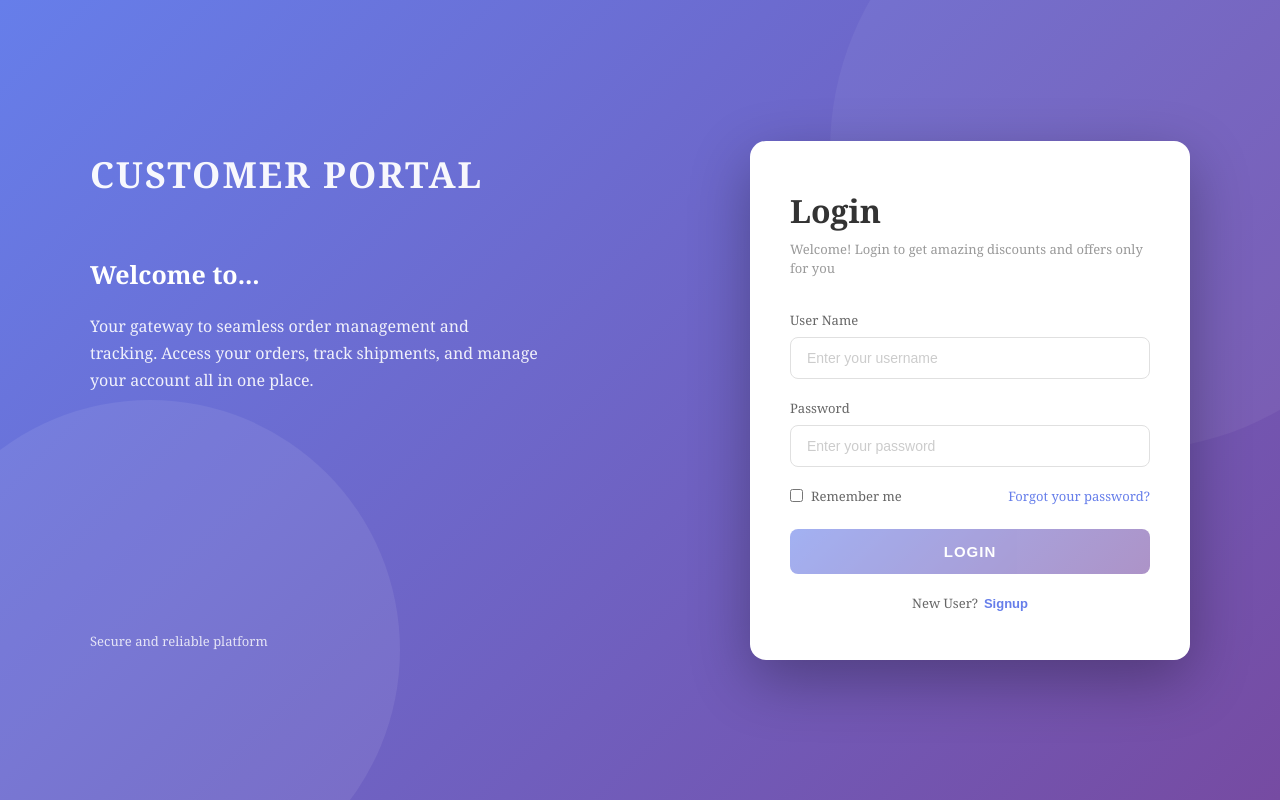
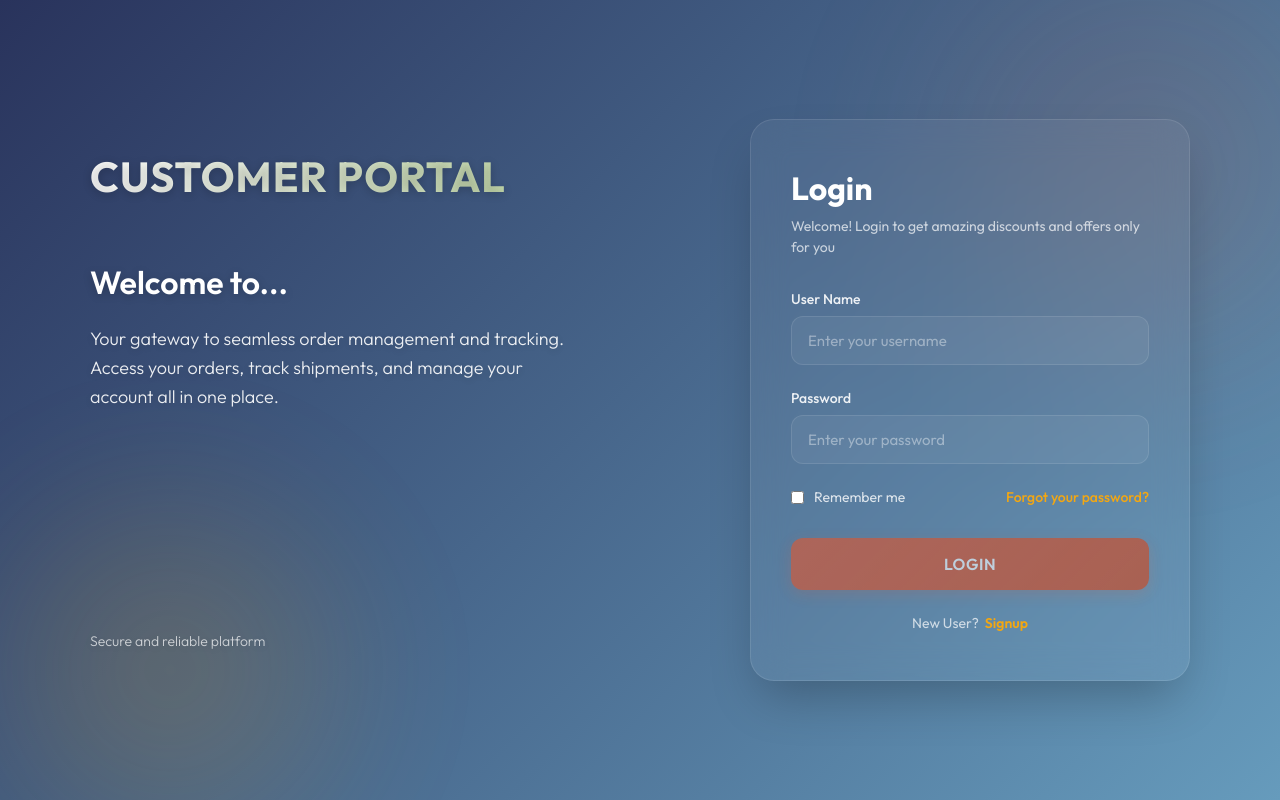
Before and after one commit to Nithish-S-V/Customer_Portal, an Angular app: page /login in a window 1280 px wide. Built offline with nearby package versions, Linux system fonts and the light colour scheme.

Commit message:
feat: Add initial login and registration page with comprehensive styling and basic routing setup.

```diff
--- a/src/app/auth/login/login.component.css
+++ b/src/app/auth/login/login.component.css
@@ -1,17 +1,17 @@
 .login-wrapper {
   min-height: 100vh;
   width: 100%;
-  background: linear-gradient(135deg, #667eea 0%, #764ba2 100%);
+  background: linear-gradient(135deg, #29335C 0%, #669BBC 100%);
   display: flex;
   align-items: center;
   justify-content: center;
   padding: 20px;
   position: relative;
   overflow: hidden;
-  font-family: Cambria, Cochin, Georgia, Times, 'Times New Roman', serif;
+  font-family: 'Outfit', sans-serif;
 }
 
-/* Decorative background circles */
+/* Decorative background elements for depth */
 .login-wrapper::before {
   content: '';
   position: absolute;
@@ -19,8 +19,11 @@
   left: -100px;
   width: 500px;
   height: 500px;
-  background: rgba(255, 255, 255, 0.08);
+  background: radial-gradient(circle, #F3A712 0%, rgba(243, 167, 18, 0) 70%);
+  opacity: 0.2;
   border-radius: 50%;
+  filter: blur(60px);
+  animation: float 10s infinite ease-in-out;
 }
 
 .login-wrapper::after {
@@ -30,8 +33,23 @@
   right: -150px;
   width: 600px;
   height: 600px;
-  background: rgba(255, 255, 255, 0.05);
+  background: radial-gradient(circle, #E4572E 0%, rgba(228, 87, 46, 0) 70%);
+  opacity: 0.15;
   border-radius: 50%;
+  filter: blur(80px);
+  animation: float 15s infinite ease-in-out reverse;
+}
+
+@keyframes float {
+
+  0%,
+  100% {
+    transform: translate(0, 0);
+  }
+
+  50% {
+    transform: translate(20px, 20px);
+  }
 }
 
 .content-container {
@@ -52,6 +70,7 @@
   flex-direction: column;
   justify-content: space-between;
   min-height: 500px;
+  text-shadow: 0 2px 10px rgba(0, 0, 0, 0.2);
 }
 
 .brand-content {
@@ -59,128 +78,146 @@
 }
 
 .company-logo {
-  font-family: Cambria, Cochin, Georgia, Times, 'Times New Roman', serif;
-  font-size: 36px;
-  font-weight: 600;
-  letter-spacing: 2px;
+  font-family: 'Outfit', sans-serif;
+  font-size: 42px;
+  font-weight: 700;
+  letter-spacing: 1px;
   margin-bottom: 60px;
-  opacity: 0.95;
+  background: linear-gradient(to right, #fff, #A8C686);
+  -webkit-background-clip: text;
+  background-clip: text;
+  -webkit-text-fill-color: transparent;
   margin-top: 0;
 }
 
 .welcome-text {
-  font-size: 25px;
-  font-weight: 700;
+  font-size: 32px;
+  font-weight: 600;
   margin-bottom: 24px;
   line-height: 1.2;
   margin-top: 0;
 }
 
 .welcome-description {
-  font-size: 16px;
-  line-height: 1.7;
+  font-size: 18px;
+  line-height: 1.6;
   opacity: 0.9;
-  max-width: 450px;
+  max-width: 480px;
   margin: 0;
+  font-weight: 300;
 }
 
 .footer-text {
-  font-size: 13px;
-  opacity: 0.8;
+  font-size: 14px;
+  opacity: 0.7;
   margin-top: 40px;
+  font-weight: 300;
 }
 
-/* Form Card */
+/* Form Card - Glassmorphism */
 .form-card {
   flex: 0 0 440px;
-  background: white;
-  border-radius: 16px;
+  background: rgba(255, 255, 255, 0.05);
+  backdrop-filter: blur(16px);
+  -webkit-backdrop-filter: blur(16px);
+  border: 1px solid rgba(255, 255, 255, 0.1);
+  border-radius: 24px;
   padding: 48px 40px;
-  box-shadow: 0 20px 60px rgba(0, 0, 0, 0.3);
+  box-shadow: 0 25px 50px -12px rgba(0, 0, 0, 0.25);
+  transition: transform 0.1s ease-out;
+  /* Smooth tilt */
+  transform-style: preserve-3d;
 }
 
 .form-container {
   width: 100%;
+  transform: translateZ(20px);
+  /* Slight depth for content */
 }
 
 .form-title {
   font-size: 32px;
-  font-weight: 600;
-  color: #333;
+  font-weight: 700;
+  color: white;
   margin: 0 0 8px 0;
 }
 
 .form-subtitle {
-  font-size: 13px;
-  color: #999;
+  font-size: 14px;
+  color: rgba(255, 255, 255, 0.7);
   margin: 0 0 32px 0;
   line-height: 1.5;
 }
 
 .form-group {
-  margin-bottom: 20px;
+  margin-bottom: 24px;
 }
 
 .form-label {
   display: block;
-  font-size: 13px;
-  color: #666;
+  font-size: 14px;
+  color: rgba(255, 255, 255, 0.9);
   margin-bottom: 8px;
   font-weight: 500;
 }
 
 .form-input {
   width: 100%;
-  padding: 12px 16px;
-  border: 1px solid #e0e0e0;
-  border-radius: 8px;
-  font-size: 14px;
+  padding: 14px 16px;
+  background: rgba(255, 255, 255, 0.05);
+  border: 1px solid rgba(255, 255, 255, 0.1);
+  border-radius: 12px;
+  font-size: 15px;
+  color: white;
   transition: all 0.3s ease;
   box-sizing: border-box;
+  font-family: 'Outfit', sans-serif;
 }
 
 .form-input:focus {
   outline: none;
-  border-color: #667eea;
-  box-shadow: 0 0 0 3px rgba(102, 126, 234, 0.1);
+  border-color: #A8C686;
+  background: rgba(255, 255, 255, 0.1);
+  box-shadow: 0 0 0 4px rgba(168, 198, 134, 0.1);
 }
 
 .form-input::placeholder {
-  color: #ccc;
+  color: rgba(255, 255, 255, 0.4);
 }
 
 .form-input.error {
-  border-color: #f44336;
-  box-shadow: 0 0 0 3px rgba(244, 67, 54, 0.1);
+  border-color: #E4572E;
+  box-shadow: 0 0 0 4px rgba(228, 87, 46, 0.1);
 }
 
 .error-text {
-  font-family: Cambria, Cochin, Georgia, Times, 'Times New Roman', serif;
   display: block;
-  color: #f44336;
+  color: #ff8a80;
   font-size: 12px;
   margin-top: 6px;
+  font-weight: 500;
 }
 
 .remember-forgot {
   display: flex;
   justify-content: space-between;
   align-items: center;
-  margin-bottom: 24px;
+  margin-bottom: 32px;
 }
 
 .remember-checkbox {
   display: flex;
   align-items: center;
-  font-size: 13px;
-  color: #666;
+  font-size: 14px;
+  color: rgba(255, 255, 255, 0.8);
   cursor: pointer;
   margin: 0;
 }
 
 .remember-checkbox input {
-  margin-right: 8px;
+  margin-right: 10px;
   cursor: pointer;
+  accent-color: #E4572E;
 }
 
 .remember-checkbox span {
@@ -188,52 +225,58 @@
 }
 
 .forgot-link {
-  font-size: 13px;
-  color: #667eea;
+  font-size: 14px;
+  color: #F3A712;
   text-decoration: none;
   font-weight: 500;
+  transition: color 0.2s;
 }
 
 .forgot-link:hover {
+  color: #ffb74d;
   text-decoration: underline;
 }
 
 .error-message {
-  background-color: #ffebee;
-  color: #c62828;
+  background-color: rgba(228, 87, 46, 0.1);
+  color: #ff8a80;
   padding: 12px 16px;
   border-radius: 8px;
   font-size: 13px;
   margin-bottom: 20px;
-  border-left: 4px solid #f44336;
+  border-left: 3px solid #E4572E;
 }
 
 .login-button {
   width: 100%;
-  padding: 14px;
-  background: linear-gradient(135deg, #667eea 0%, #764ba2 100%);
+  padding: 16px;
+  background: linear-gradient(135deg, #E4572E 0%, #d84315 100%);
   color: white;
   border: none;
-  border-radius: 8px;
-  font-size: 15px;
+  border-radius: 12px;
+  font-size: 16px;
   font-weight: 600;
-  letter-spacing: 1px;
+  letter-spacing: 0.5px;
   cursor: pointer;
   transition: all 0.3s ease;
   display: flex;
   align-items: center;
   justify-content: center;
-  margin-bottom: 20px;
+  margin-bottom: 24px;
+  font-family: 'Outfit', sans-serif;
+  box-shadow: 0 4px 15px rgba(228, 87, 46, 0.3);
 }
 
 .login-button:hover:not(:disabled) {
   transform: translateY(-2px);
-  box-shadow: 0 8px 20px rgba(102, 126, 234, 0.4);
+  box-shadow: 0 8px 25px rgba(228, 87, 46, 0.4);
+  background: linear-gradient(135deg, #f4511e 0%, #bf360c 100%);
 }
 
 .login-button:disabled {
   opacity: 0.6;
   cursor: not-allowed;
+  transform: none;
 }
 
 .login-button mat-spinner {
@@ -242,8 +285,8 @@
 
 .toggle-mode {
   text-align: center;
-  font-size: 13px;
-  color: #666;
+  font-size: 14px;
+  color: rgba(255, 255, 255, 0.7);
 }
 
 .toggle-mode span {
@@ -253,15 +296,18 @@
 .toggle-link {
   background: none;
   border: none;
-  color: #667eea;
+  color: #F3A712;
   font-weight: 600;
   cursor: pointer;
-  font-size: 13px;
+  font-size: 14px;
   text-decoration: none;
   padding: 0;
+  font-family: 'Outfit', sans-serif;
+  transition: color 0.2s;
 }
 
 .toggle-link:hover:not(:disabled) {
+  color: #ffb74d;
   text-decoration: underline;
 }
 
@@ -274,7 +320,7 @@
 @media (max-width: 968px) {
   .content-container {
     flex-direction: column;
-    gap: 30px;
+    gap: 40px;
     padding: 20px 0;
   }
 
@@ -285,27 +331,22 @@
   }
 
   /* Hide welcome text and description on mobile, keep only logo */
-  .welcome-text {
-    display: none;
-  }
-
-  .welcome-description {
-    display: none;
-  }
-
+  .welcome-text,
+  .welcome-description,
   .footer-text {
     display: none;
   }
 
   .company-logo {
     margin-bottom: 20px;
+    font-size: 32px;
   }
 
   .form-card {
     flex: 1 1 auto;
     width: 100%;
     max-width: 440px;
-    padding: 36px 28px;
+    padding: 32px 24px;
   }
 }
 
@@ -315,15 +356,15 @@
   }
 
   .company-logo {
-    font-size: 14px;
+    font-size: 28px;
     margin-bottom: 15px;
   }
 
   .form-card {
-    padding: 28px 24px;
+    padding: 28px 20px;
   }
 
   .form-title {
-    font-size: 26px;
+    font-size: 24px;
   }
 }
--- a/src/app/auth/login/login.component.html
+++ b/src/app/auth/login/login.component.html
@@ -1,4 +1,4 @@
-<div class="login-wrapper">
+<div class="login-wrapper" (mousemove)="onMouseMove($event)" (mouseleave)="onMouseLeave()">
   <div class="content-container">
     <!-- Left Section - Branding -->
     <div class="brand-section">
@@ -16,21 +16,18 @@
     </div>
 
     <!-- Right Section - Login Form Card -->
-    <div class="form-card">
+    <div class="form-card" #loginCard>
       <div class="form-container">
         <h2 class="form-title">{{ isRegisterMode ? 'Sign Up' : 'Login' }}</h2>
         <p class="form-subtitle">
-          {{ isRegisterMode ? 'Create your account to get started' : 'Welcome! Login to get amazing discounts and offers only for you' }}
+          {{ isRegisterMode ? 'Create your account to get started' : 'Welcome! Login to get amazing discounts and offers
+          only for you' }}
         </p>
 
         <form [formGroup]="loginForm" (ngSubmit)="onSubmit()">
           <div class="form-group">
             <label class="form-label">User Name</label>
-            <input
-              class="form-input"
-              formControlName="username"
-              type="text"
-              autocomplete="username"
+            <input class="form-input" formControlName="username" type="text" autocomplete="username"
               placeholder="Enter your username"
               [class.error]="loginForm.get('username')?.invalid && loginForm.get('username')?.touched">
             @if (loginForm.get('username')?.hasError('required') && loginForm.get('username')?.touched) {
@@ -40,12 +37,8 @@
 
           <div class="form-group">
             <label class="form-label">Password</label>
-            <input
-              class="form-input"
-              formControlName="password"
-              type="password"
-              [autocomplete]="isRegisterMode ? 'new-password' : 'current-password'"
-              placeholder="Enter your password"
+            <input class="form-input" formControlName="password" type="password"
+              [autocomplete]="isRegisterMode ? 'new-password' : 'current-password'" placeholder="Enter your password"
               [class.error]="loginForm.get('password')?.invalid && loginForm.get('password')?.touched">
             @if (loginForm.get('password')?.hasError('required') && loginForm.get('password')?.touched) {
             <span class="error-text">Password is required</span>
@@ -71,10 +64,7 @@
           </div>
           }
 
-          <button
-            class="login-button"
-            type="submit"
-            [disabled]="loginForm.invalid || isLoading">
+          <button class="login-button" type="submit" [disabled]="loginForm.invalid || isLoading">
             @if (isLoading) {
             <mat-spinner diameter="20"></mat-spinner>
             } @else {
--- a/src/index.html
+++ b/src/index.html
@@ -1,5 +1,6 @@
 <!doctype html>
 <html lang="en">
+
 <head>
   <meta charset="utf-8">
   <title>CustomerPortal</title>
@@ -8,9 +9,12 @@
   <link rel="icon" type="image/x-icon" href="favicon.ico">
   <link rel="preconnect" href="https://fonts.gstatic.com">
   <link href="https://fonts.googleapis.com/css2?family=Roboto:wght@300;400;500&display=swap" rel="stylesheet">
+  <link href="https://fonts.googleapis.com/css2?family=Outfit:wght@300;400;500;600;700&display=swap" rel="stylesheet">
   <link href="https://fonts.googleapis.com/icon?family=Material+Icons" rel="stylesheet">
 </head>
+
 <body>
   <app-root></app-root>
 </body>
+
 </html>
```
Also changed, not shown: src/app/auth/login/login.component.ts (+25 -1 lines), src/app/app.html (line endings or trailing spaces). Lines whose indentation alone changed are shown as unchanged.
